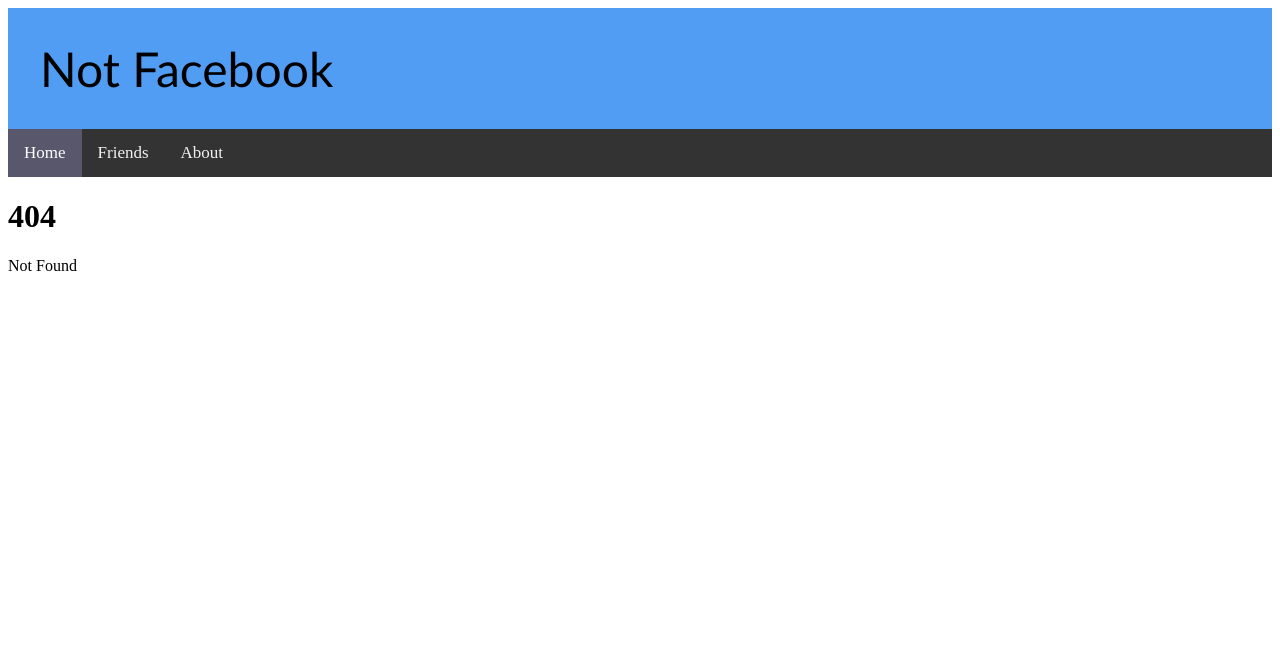
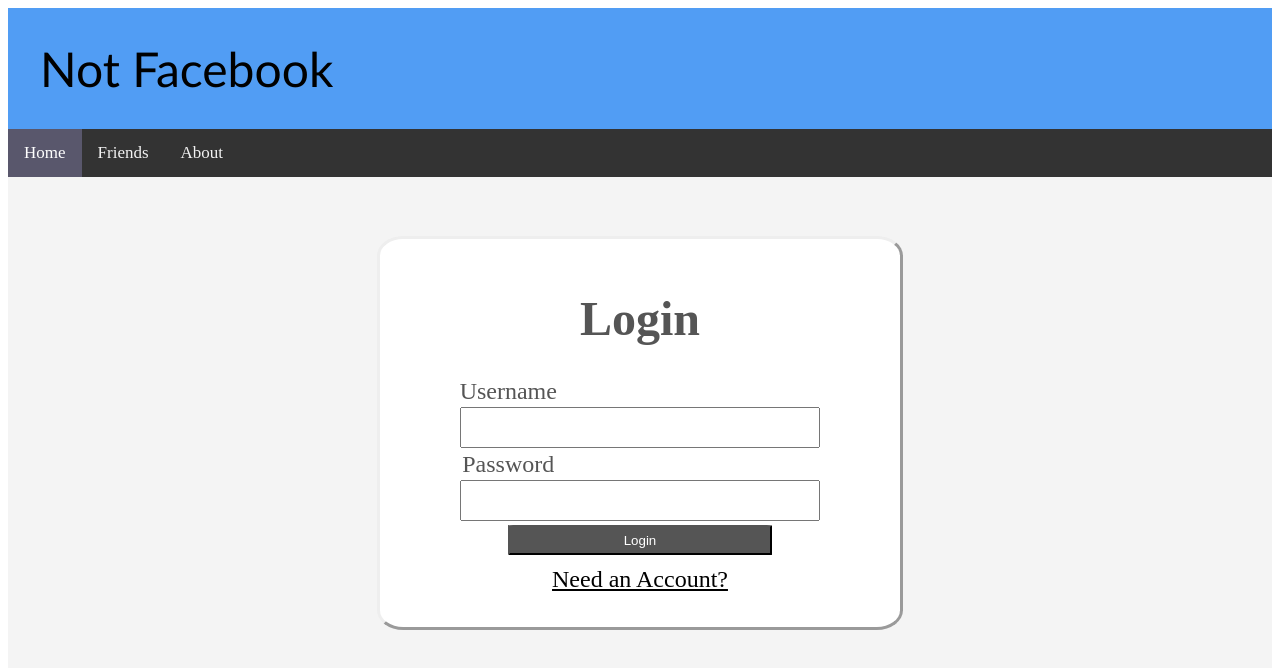
Before and after one commit to danejcamacho/Facebook-Clone-CPSC362, a SvelteKit app in the folder facebook-clone/: page /login in a window 1280 px wide. Before the commit this address had no page. Shown: the top 668 px of the page. Built offline with nearby package versions, Linux system fonts and the light colour scheme.

Commit message:
Login page created
Modified create_account page

```diff
--- a/facebook-clone/src/routes/about/+page.svelte
+++ b/facebook-clone/src/routes/about/+page.svelte
@@ -1,6 +1,6 @@
 <script>
     /** @type {import('./$types').PageData} */
-    export let data;
+    // export let data;
 </script>
 
 <div class ="">
--- a/facebook-clone/src/routes/create_account/+page.svelte
+++ b/facebook-clone/src/routes/create_account/+page.svelte
@@ -1,36 +1,52 @@
 <script>
+    let username = null;
+    let password = null;
+
+    const handleSubmit = () => {
+        if (username != null && password != null){
+            console.log(username,password)
+        }
+    }
 
 </script>
 
-<main>
+<main class="create-acc-struct">
+
 <!-- Body to explain website? idk -->
   <div class='side-body'>
     <h1 id='side-header'>Not really Facebook</h1>
-    Lorem ipsum dolor sit amet consectetur adipisicing elit. Quam velit, reiciendis provident perferendis dicta officiis est in? Nemo blanditiis natus non praesentium recusandae aliquid commodi corporis, cum sapiente rem facere. Lorem ipsum dolor sit amet consectetur adipisicing elit. Incidunt aliquid atque architecto exercitationem rerum obcaecati dolore nostrum, ab temporibus sunt necessitatibus provident sit ullam in facere, excepturi beatae mollitia quis!
+    Lorem ipsum dolor sit amet consectetur adipisicing elit. Quam velit, reiciendis provident perferendis dicta officiis est in? Nemo blanditiis natus non praesentium recusandae aliquid commodi corporis, cum sapiente rem facere.
   </div>
 
 <!-- Patch API Call at some point -->
   <div class='form-body'>
-    <h1 id='form-header'>Create Account!</h1>
-      <form class="my-form">
+    <h1 class='form-header'>Create Account!</h1>
+
+      <form class="my-form" on:submit|preventDefault={handleSubmit}>
+
         <div class="form-group">
             <!-- svelte-ignore a11y-label-has-associated-control -->
             <label class='form-labels'>Username: </label>
-            <input class='text-input' type="text" name="name">
+            <input class='text-input' type="text" bind:value={username}>
         </div>
+
         <div class="form-group">
             <!-- svelte-ignore a11y-label-has-associated-control -->
             <label class='form-labels'>Password: </label>
-            <input class='text-input' type="password" name="password">
+            <input class='text-input' type="password" bind:value={password}>
         </div>
+
         <div class="form-group">
             <label for="file-upload" class="pfp-file-upload">
               Profile Picture (Optional)
             </label>
             <input id="file-upload" type="file"/>
         </div>
-        <input class="button" type='submit' value="Create Account" name="create_acc">
+
+        <input class="button" type='submit' value="Create Account">
       </form>
+
+
       <div>
         <a class='login-link' href="/login">Already have an account?</a>
       </div>
@@ -38,21 +54,13 @@
 </main>
 
 <style>
-  main {
+  .create-acc-struct {
     color:#555555;
     line-height: 2em;
     font-size: 18px;
-    width: 85%;
+    width: 85vw;
     padding-top: 2%;
     margin:auto;
-  }
-
-  a:active{
-    color: #333;
-  }
-
-  a::backdrop{
-    color: #333;
   }
 
   .side-body{
@@ -61,19 +69,23 @@
     background-color: #333;
     color: #ffffff;
     padding: 15px;
+    padding-bottom: 100px;
     font-size: xx-large;
   }
 
   .form-body{
     float:right;
     width:40%;
-    font-size: xx-large;
+    font-size: x-large;
   }
 
   #side-header{
     font-family: 'Franklin Gothic Medium', 'Arial Narrow', Arial, sans-serif;
   }
 
+/* .form-header{
+  font-size: xx-large;
+} */
 .form-group{
   padding: 8px;
 }
@@ -93,7 +105,6 @@
 
 .login-link{
   font-size: medium;
-  padding-left: 2%;
   color: black;
 }
 
@@ -107,7 +118,7 @@
    padding: 10px 15x;
    height: 40px;
    float: right;
-   width: 70%;
+   width: 60%;
  }
 
 .button:hover{
--- /dev/null
+++ b/facebook-clone/src/routes/login/+page.svelte
@@ -0,0 +1,101 @@
+<script>
+    let username = null;
+    let password = null;
+
+    const handleSubmit = () => {
+        if (username != null && password != null){
+            console.log(username,password)
+        }
+    }
+
+</script>
+
+<center class='login-form'>
+    <body class='log-form-body'>
+        <h1>Login</h1>
+
+        <form class='log-form-group' on:submit|preventDefault={handleSubmit}>
+
+            <div class="username">
+                <label for="user-input">Username</label>
+                <input class='user-input' type="text" bind:value={username} >
+            </div>
+
+            <div class="password">
+                <label for="pass-input">Password</label>
+                <input class="pass-input" type="password" bind:value={password}>
+            </div>
+
+            <div>
+                <button class="log-but">Login</button>
+            </div>
+        </form>
+
+
+        <div class='create-acc'>
+            <a href="/create_account">Need an Account?</a>
+        </div>
+    </body>
+</center>
+
+<style>
+
+.login-form{
+    background-color: #f4f4f4;
+    padding-left: 5%;
+    padding-right: 5%;
+    padding-top: 4%;
+    line-height: 2em;
+    height: 100vh;
+    color: #555;
+}
+
+.create-acc a{
+    color:black;
+}
+
+.create-acc a:hover{
+    color: blue;
+    cursor: pointer;
+}
+
+.log-form-body{
+    background-color: white;
+    float:none;
+    width: 40%;
+    font-size: x-large;
+    padding: 2pc;
+    border: 3px;
+    border-radius: 5%;
+    border-style: outset;
+}
+
+.log-form-group label{
+    display:block;
+    padding-right: 60%;
+}
+
+.log-form-group{
+    padding: 8px;
+}
+
+.log-form-group input{
+    width: 80%;
+    height: 35px;
+}
+
+.log-form-group button{
+    cursor: pointer;
+    background-color:#555;
+    width: 60%;
+    border-radius: 2%;
+    color: white;
+    padding: 5px 10px;
+    height: 30px;
+
+}
+
+.log-form-group button:hover{
+    background-color: #1ab0ce;
+}
+</style>
```
